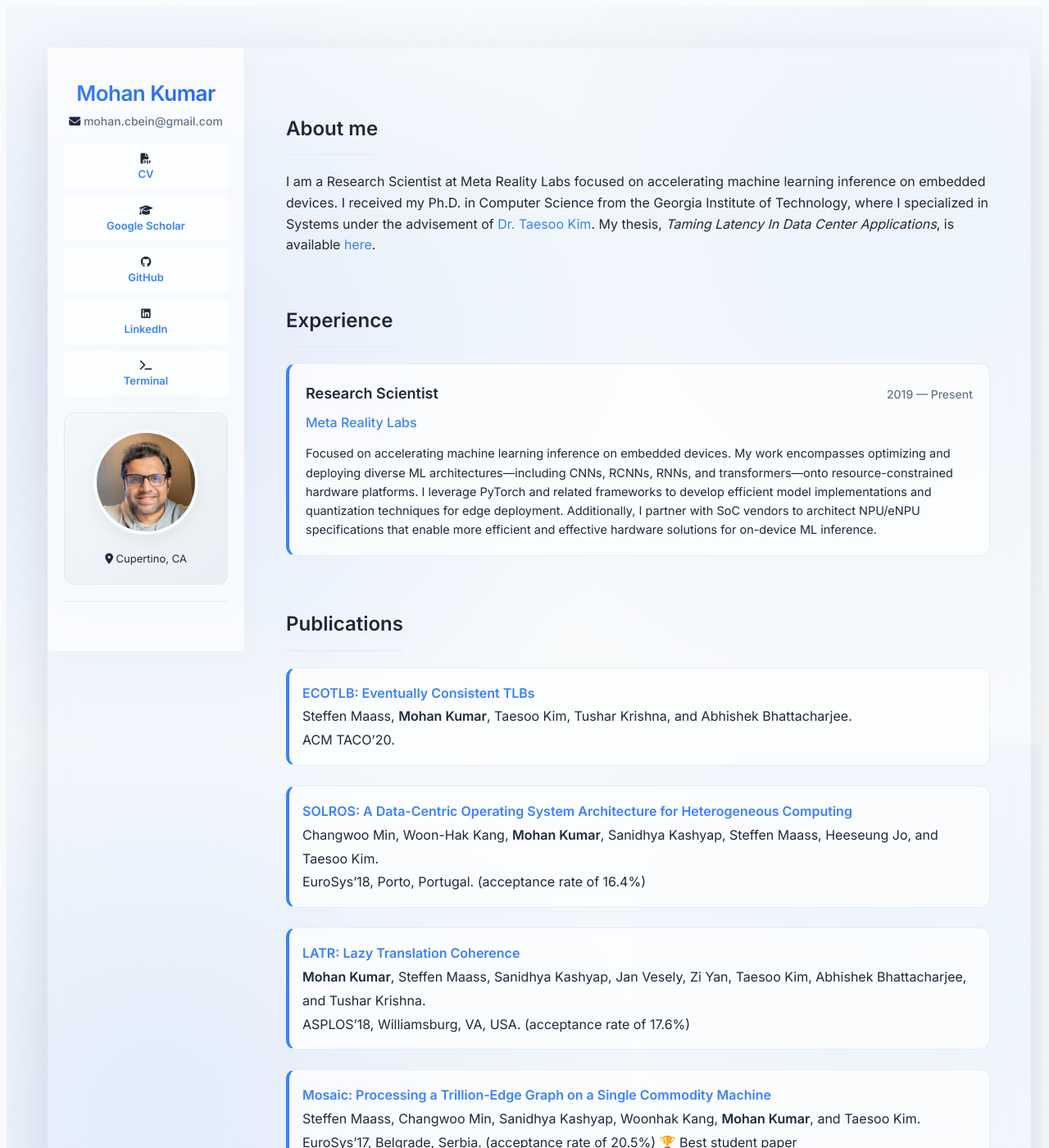
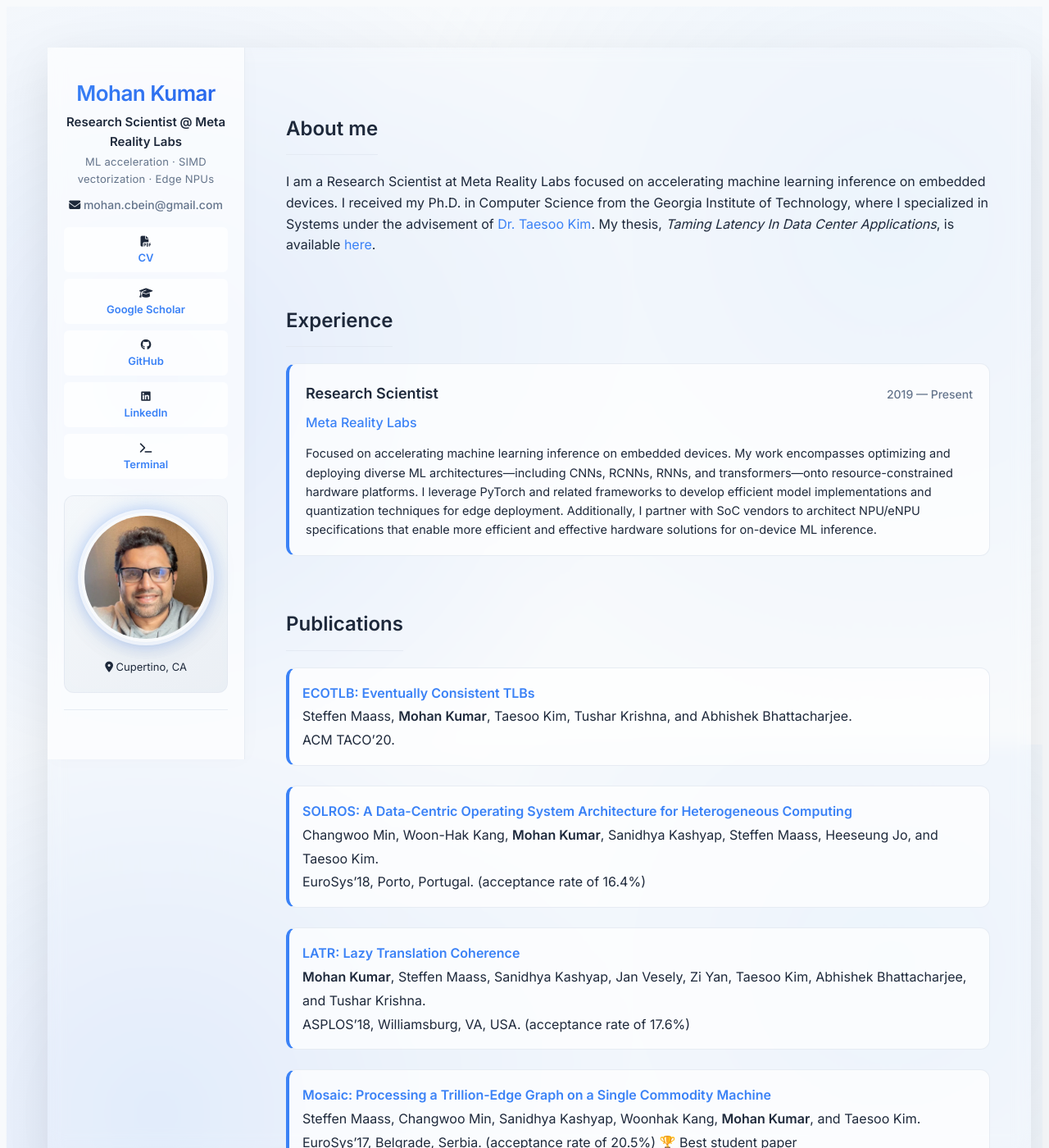
Before and after one commit to mohankku/mohankku.github.io, a Jekyll site: the page built from index.md, in a window 1280 px wide and 1400 px high. Shown: the whole window at 82% size. Built offline with Jekyll 4.4.1, drawn with Linux system fonts in a browser that asks for light colours.

Commit message:
feat: hero density - larger avatar with glow and role subtitles

```diff
--- a/_layouts/default.html
+++ b/_layouts/default.html
@@ -39,6 +39,8 @@
       <header>
         <div class="header-content">
           <h1>{{ site.title | default: site.github.repository_name }}</h1>
+          <p class="subtitle">Research Scientist @ Meta Reality Labs</p>
+          <p class="subtitle-muted">ML acceleration · SIMD vectorization · Edge NPUs</p>
           <p class="tagline"><i class="fa-solid fa-envelope"></i> {{ site.email }}</p>
 
           <nav class="header-nav">
--- a/assets/css/style.scss
+++ b/assets/css/style.scss
@@ -121,6 +121,21 @@
   }
 }
 
+.subtitle {
+  font-size: 15px;
+  font-weight: 600;
+  color: var(--text-color);
+  margin: 4px 0 0;
+}
+
+.subtitle-muted {
+  font-size: 13px;
+  font-weight: 400;
+  color: var(--text-muted);
+  margin: 2px 0 10px;
+  letter-spacing: 0.02em;
+}
+
 .tagline {
   color: var(--text-muted);
   font-size: 14px;
@@ -198,12 +213,12 @@
 }
 
 .profile-pic {
-  width: 120px;
-  height: 120px;
+  width: 150px;
+  height: 150px;
   border-radius: 50%;
   object-fit: cover;
   border: 4px solid var(--bg-color);
-  box-shadow: 0 8px 24px var(--card-shadow);
+  box-shadow: 0 0 0 4px var(--card-bg), 0 12px 32px var(--card-shadow), 0 0 24px var(--glow-color);
   transition: transform 0.3s ease;
 
   &:hover {
```
